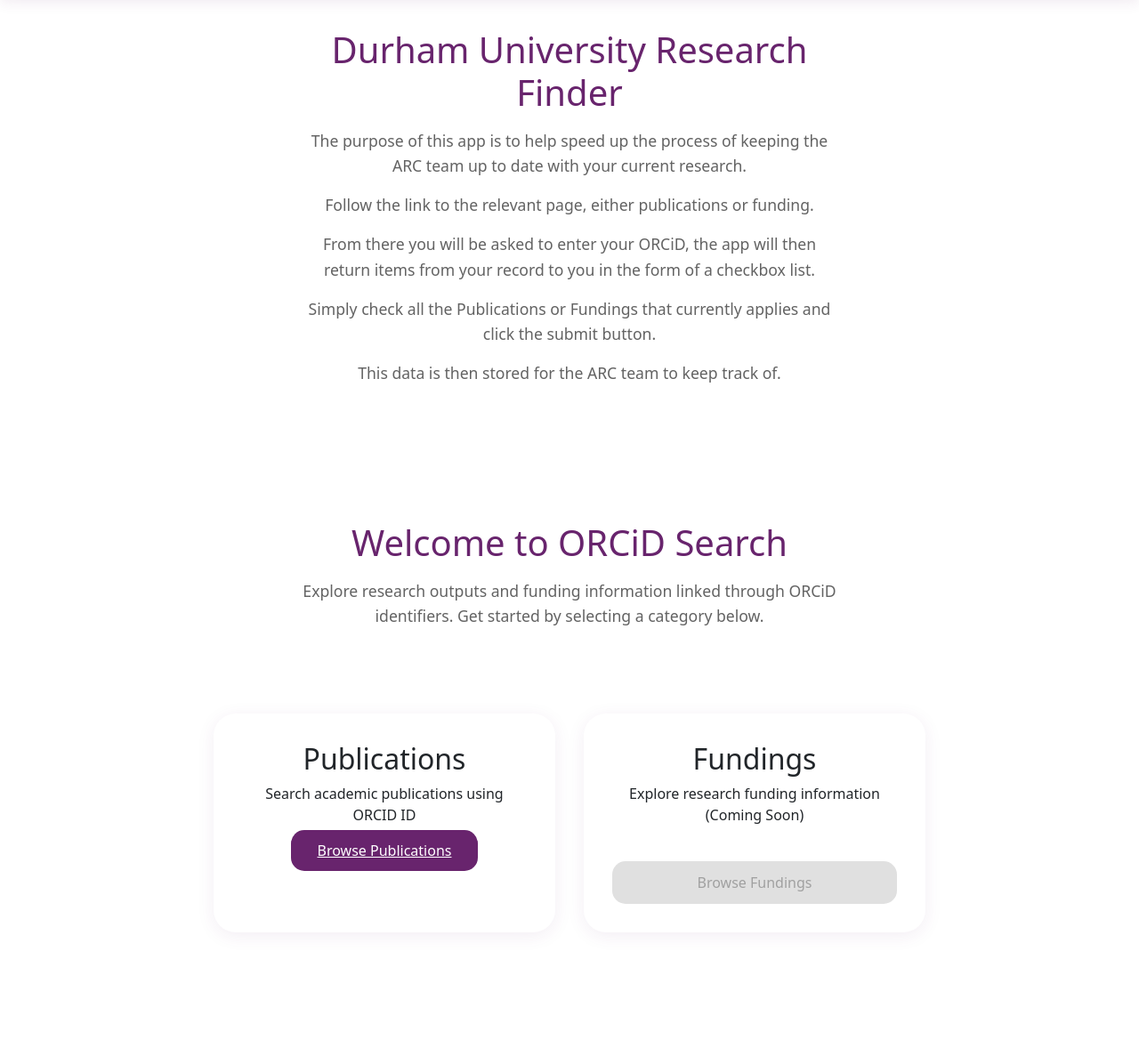
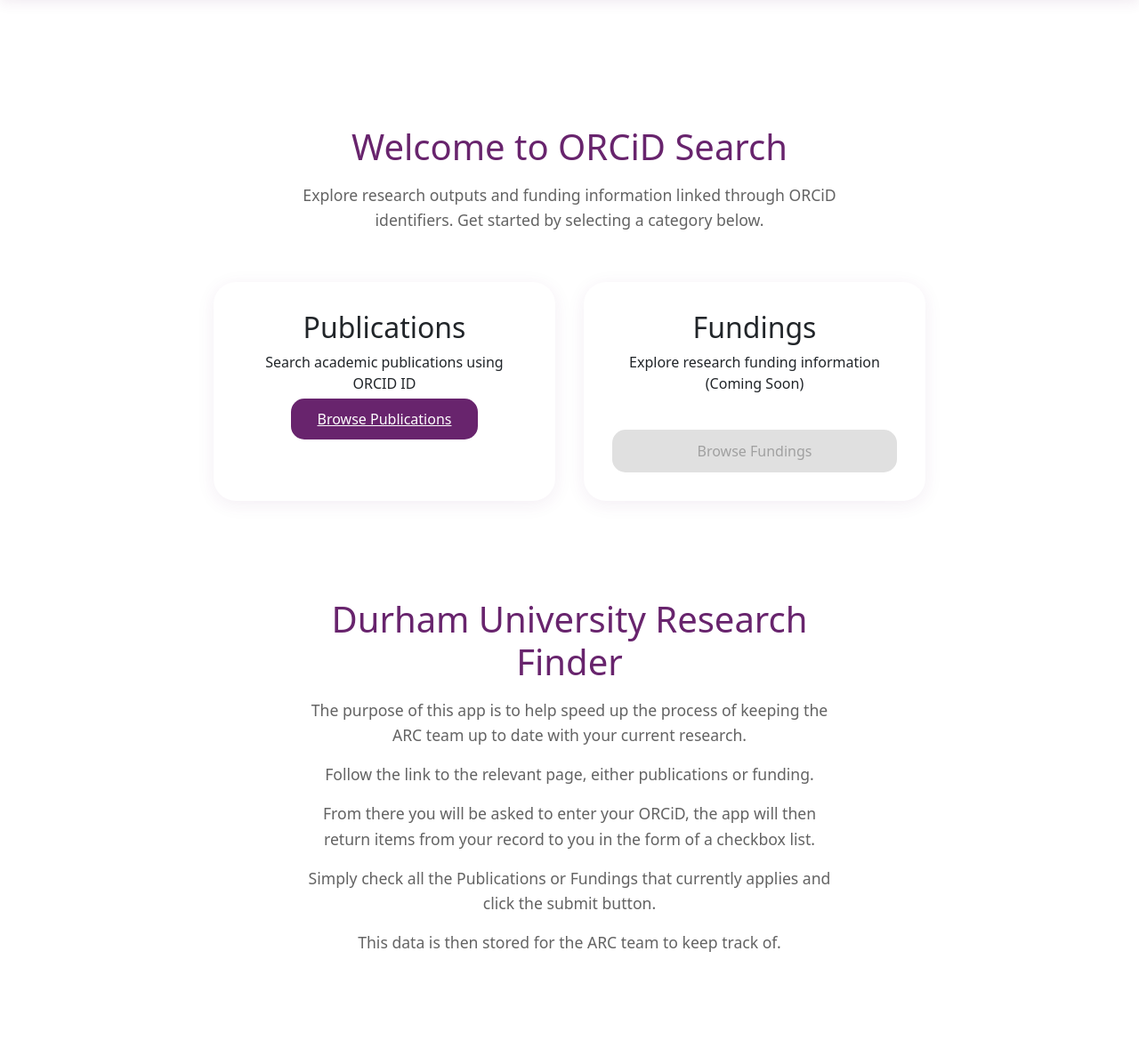
Before and after one commit to DurhamARC/ARC-Feedback, a Flask app: page / in a window 1280 px wide. Shown: the part 72-1241 px from the top of the page at 89% size. After the commit the page ends 1142 px from the top, so only its background shows below. Run offline with Flask 3, Linux system fonts and the light colour scheme.

Commit message:
home changes

```diff
--- a/ORCiD API App/templates/home.html
+++ b/ORCiD API App/templates/home.html
@@ -63,7 +63,7 @@
     .welcome-message {
         text-align: center;
         max-width: 600px;
-        margin-bottom: 3rem;
+        margin-bottom: 0.5rem;
     }
 
     h1 {
@@ -78,14 +78,6 @@
         line-height: 1.6;
     }
 </style>
-<div class="welcome-message">
-    <h1>Durham University Research Finder</h1>
-    <p class="lead">The purpose of this app is to help speed up the process of keeping the ARC team up to date with your current research.</p>
-    <p class="lead">Follow the link to the relevant page, either publications or funding.</p>
-    <p class="lead">From there you will be asked to enter your ORCiD, the app will then return items from your record to you in the form of a checkbox list.</p>
-    <p class="lead">Simply check all the Publications or Fundings that currently applies and click the submit button.</p>
-    <p class="lead">This data is then stored for the ARC team to keep track of.</p>
-</div>
 
 <div class="home-container">
     <div class="welcome-message">
@@ -111,4 +103,14 @@
         </div>
     </div>
 </div>
+
+<div class="welcome-message">
+    <h1>Durham University Research Finder</h1>
+    <p class="lead">The purpose of this app is to help speed up the process of keeping the ARC team up to date with your current research.</p>
+    <p class="lead">Follow the link to the relevant page, either publications or funding.</p>
+    <p class="lead">From there you will be asked to enter your ORCiD, the app will then return items from your record to you in the form of a checkbox list.</p>
+    <p class="lead">Simply check all the Publications or Fundings that currently applies and click the submit button.</p>
+    <p class="lead">This data is then stored for the ARC team to keep track of.</p>
+</div>
+
 {% endblock %}
```
